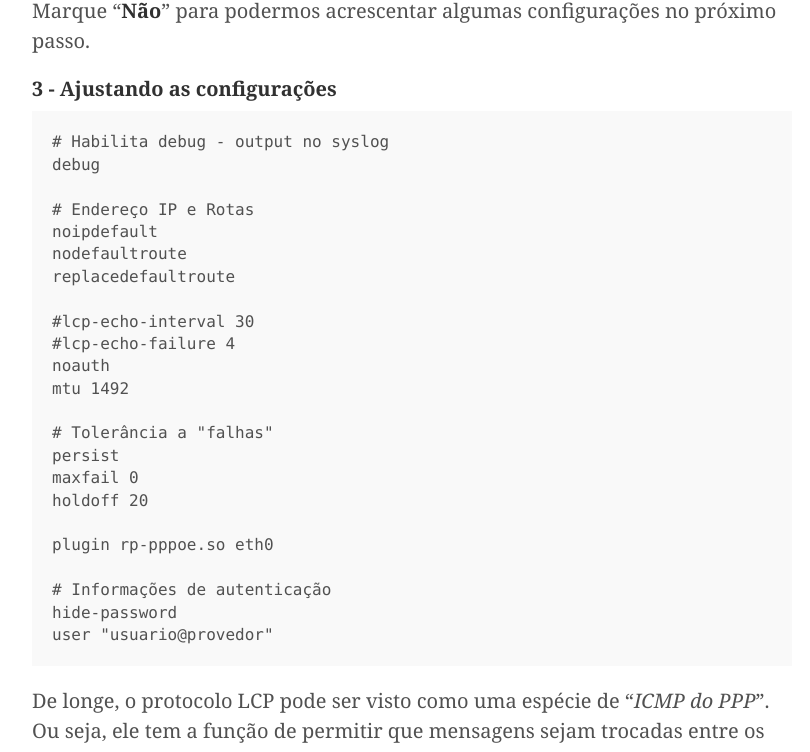
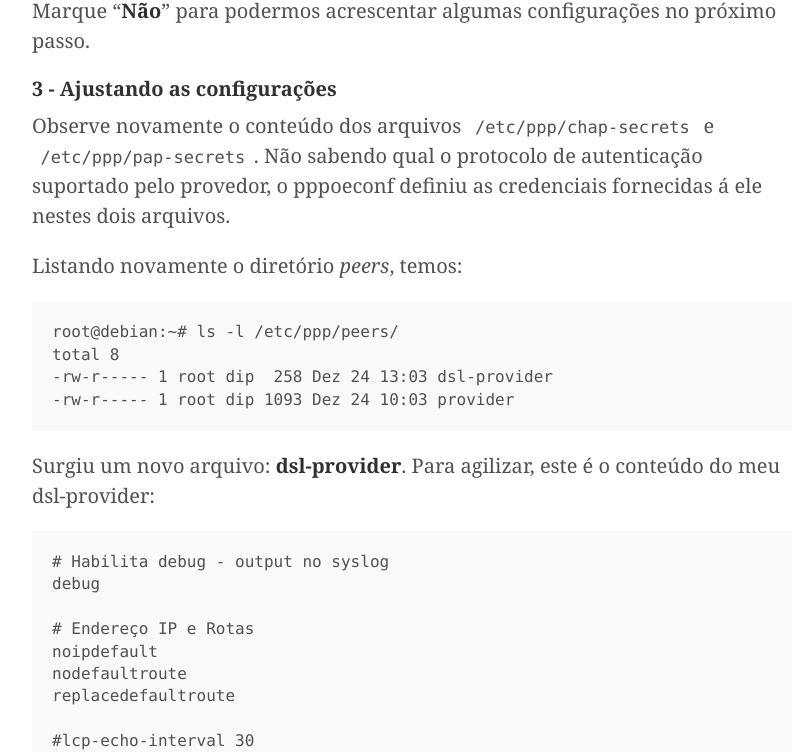
Before and after one commit to Kingm0b/jekyll-minimal-theme, a Jekyll site: the page built from _posts/2016-12-25-debian-pppoe.md, in a window 1280 px wide and 900 px high, scrolled down 3773 px, cut to the strip 148-900 px from the top of the window. Shown: the whole strip, without its empty margins (228-1038 px from the left). Built offline with Jekyll 4.4.1, drawn with Linux system fonts in a browser that asks for light colours; some of the changed text lies outside the part shown.

Commit message:
Add files via upload

````diff
--- a/_posts/2016-12-25-debian-pppoe.md
+++ b/_posts/2016-12-25-debian-pppoe.md
@@ -105,6 +105,19 @@ No questionamento final, você terá o seguinte:
 Marque "**Não**" para podermos acrescentar algumas configurações no próximo passo.
 
 #### 3 - Ajustando as configurações
+
+Observe novamente o conteúdo dos arquivos <code>/etc/ppp/chap-secrets</code> e <code>/etc/ppp/pap-secrets</code>. Não sabendo qual o protocolo de autenticação suportado pelo provedor, o pppoeconf definiu as credenciais fornecidas á ele nestes dois arquivos.
+
+Listando novamente o diretório *peers*, temos:
+
+```
+root@debian:~# ls -l /etc/ppp/peers/
+total 8
+-rw-r----- 1 root dip  258 Dez 24 13:03 dsl-provider
+-rw-r----- 1 root dip 1093 Dez 24 10:03 provider
+```
+
+Surgiu um novo arquivo: **dsl-provider**. Para agilizar, este é o conteúdo do meu dsl-provider:
 
 ```
 # Habilita debug - output no syslog
````
Also changed, not shown: other parts of _posts/2016-12-25-debian-pppoe.md (+1 -1 lines).
